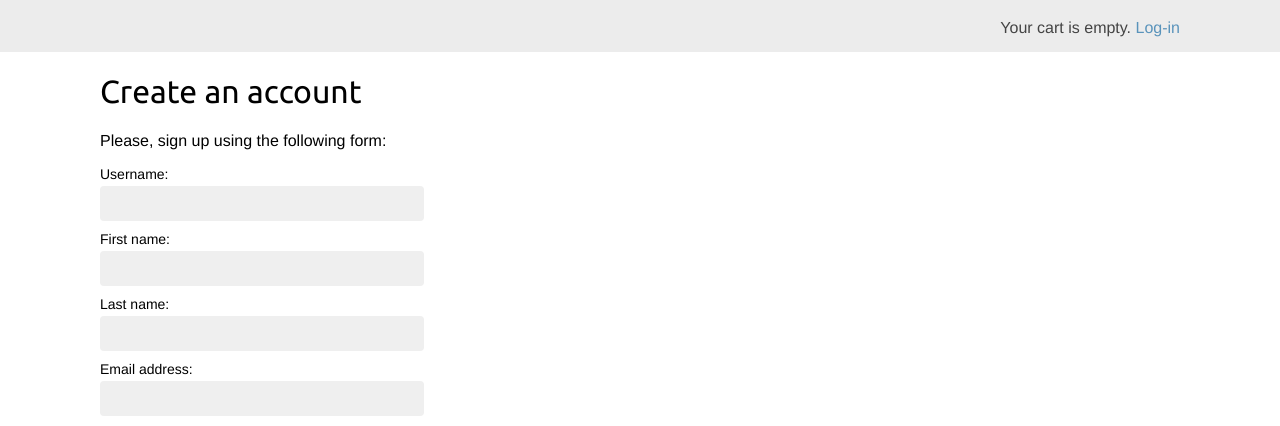
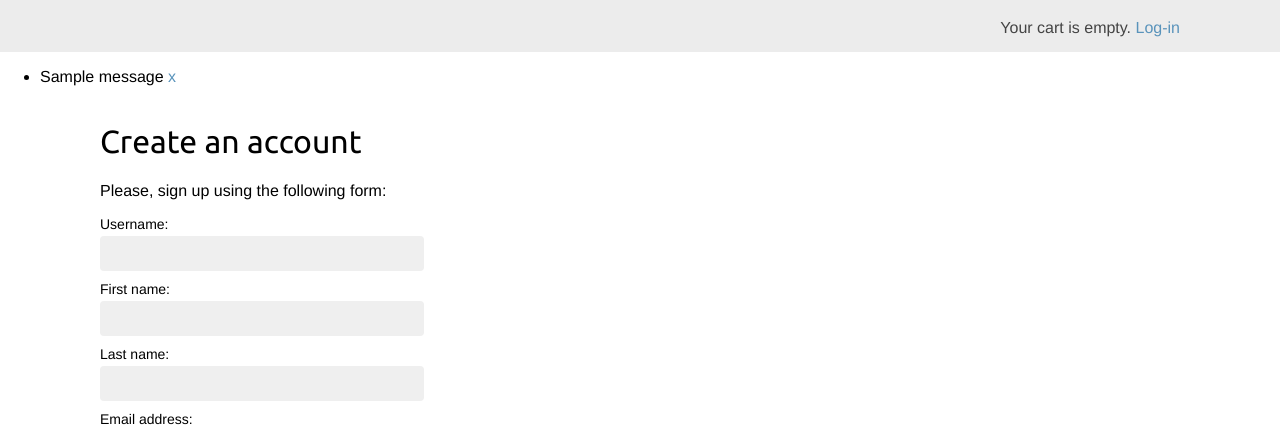
Before and after one commit to uralsth/myshop, a Django app: page /account/register/ in a window 1280 px wide. Shown: the part 46-472 px from the top of the page. Run offline with Django 3.2, Linux system fonts and the light colour scheme; tables that the repository leaves empty hold one stand-in row (values such as "Sample post"); one stand-in notice (Sample message) is shown; parts of the project's set-up code (start-up, migrations or seed data) failed here and were passed over.

Commit message:
added message setting

```diff
--- a/shop/templates/shop/base.html
+++ b/shop/templates/shop/base.html
@@ -31,6 +31,16 @@
 	{% endif %}
       </div>
     </div>
+    {% if messages %}
+    <ul class="messages">
+      {% for message in messages %}
+      <li class="{{ message.tags }}">
+	{{ message|safe }}
+	<a href="#" class="close">x</a>
+      </li>
+      {% endfor %}
+    </ul>
+    {% endif %}
     <div id="content">
       {% block content %}
       {% endblock %}
```
